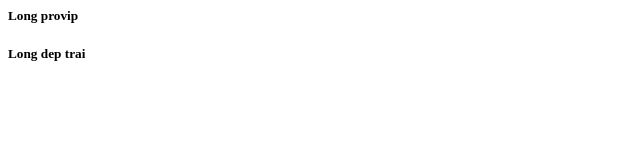
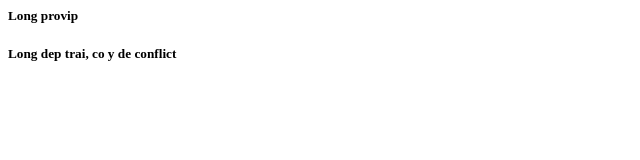
Before and after one commit to longbka/demo-github, a plain HTML site: page index.html in a window 1280 px wide. Shown: the full height of the page, 0-640 px from the left. Drawn offline with Linux system fonts and the light colour scheme.

Commit message:
Update index.html

```diff
--- a/index.html
+++ b/index.html
@@ -1,2 +1,2 @@
 <h5>Long provip</h5>
-<h5>Long dep trai </h5>
+<h5>Long dep trai, co y de conflict </h5>
```
